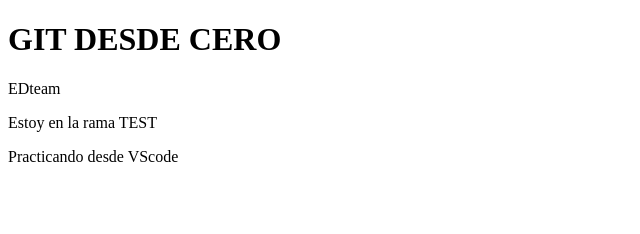
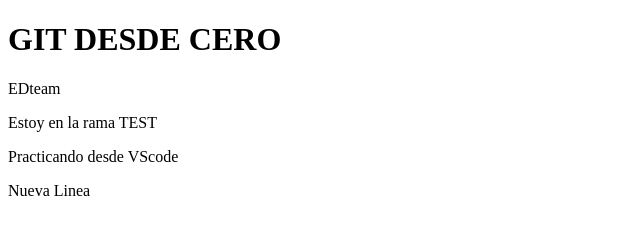
Before and after one commit to djramirez7/practicando-git, a plain HTML site: page index.html in a window 1280 px wide. Shown: the whole page, without its empty margins (0-640 px from the left). Drawn offline with Linux system fonts and the light colour scheme.

Commit message:
Cambios en index.html

```diff
--- a/index.html
+++ b/index.html
@@ -14,6 +14,7 @@
         </p>
         <div>
             <p>Practicando desde VScode</p>
+            <span>Nueva Linea</span>
         </div>
 
     </section>
```
